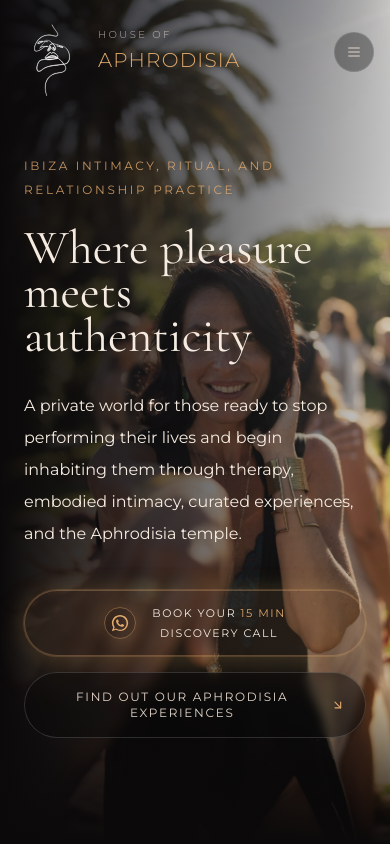
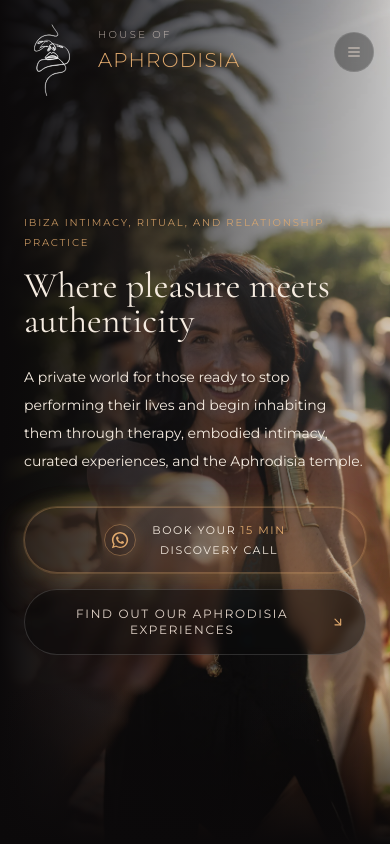
Before and after one commit to zetedi/aphro, a React (Vite) app: page / in a window 390 px wide. Shown: the top 844 px of the page. Built offline with nearby package versions, Linux system fonts and the light colour scheme.

Commit message:
Refinement.

```diff
--- a/src/components/Hero.jsx
+++ b/src/components/Hero.jsx
@@ -18,26 +18,26 @@ export default function Hero() {
 
       <NavBar activePath="/" />
 
-      <div className="relative z-10 mx-auto flex min-h-[calc(100vh-136px)] max-w-7xl items-center px-6 pb-16 pt-10 sm:px-10">
+      <div className="relative z-10 mx-auto flex min-h-[calc(100vh-136px)] max-w-7xl items-center px-6 pb-20 pt-8 sm:px-10 sm:pb-16 sm:pt-10">
         <motion.div
           initial={{ opacity: 0, y: 30 }}
           animate={{ opacity: 1, y: 0 }}
           transition={{ duration: 0.9, ease: "easeOut" }}
           className="max-w-4xl"
         >
-          <p className="mb-6 text-xs uppercase leading-6 tracking-[0.22em] text-gold/85 sm:tracking-[0.45em]">
+          <p className="mb-4 text-[10px] uppercase leading-5 tracking-[0.18em] text-gold/85 sm:mb-6 sm:text-xs sm:leading-6 sm:tracking-[0.45em]">
             Ibiza intimacy, ritual, and relationship practice
           </p>
-          <h1 className="max-w-4xl font-display text-5xl leading-[0.92] text-linen sm:text-7xl lg:text-[6.4rem]">
+          <h1 className="max-w-4xl font-display text-4xl leading-[0.96] text-linen sm:text-7xl sm:leading-[0.92] lg:text-[6.4rem]">
             Where pleasure meets authenticity
           </h1>
-          <p className="mt-8 max-w-2xl text-base leading-8 text-sand/82 sm:text-lg">
+          <p className="mt-6 max-w-2xl text-sm leading-7 text-sand/82 sm:mt-8 sm:text-lg sm:leading-8">
             A private world for those ready to stop performing their lives and
             begin inhabiting them through therapy, embodied intimacy, curated
             experiences, and the Aphrodisia temple.
           </p>
 
-          <div className="mt-10 flex flex-col gap-4 sm:flex-row sm:items-center">
+          <div className="mt-8 flex flex-col gap-4 sm:mt-10 sm:flex-row sm:items-center">
             <PrimaryLink href={whatsappLinks.houseDiscovery15}>
               <DiscoveryCallText minutes={15} />
             </PrimaryLink>
--- a/src/components/ScrollHint.jsx
+++ b/src/components/ScrollHint.jsx
@@ -33,13 +33,16 @@ export default function ScrollHint() {
   }
 
   return (
+    <div className="pointer-events-none fixed inset-x-0 bottom-0 z-40 flex h-20 items-end justify-center bg-gradient-to-t from-obsidian/90 via-obsidian/45 to-transparent pb-4">
       <button
         type="button"
         aria-label="Scroll down"
         onClick={() => window.scrollBy({ top: window.innerHeight * 0.82, behavior: "smooth" })}
-      className="fixed bottom-5 left-1/2 z-40 flex h-9 w-9 -translate-x-1/2 items-center justify-center rounded-full border border-gold/20 bg-obsidian/50 text-gold/75 shadow-glow backdrop-blur-md transition duration-300 hover:border-gold/35 hover:text-gold"
+        className="pointer-events-auto flex flex-col items-center text-gold/80 transition duration-300 hover:text-gold"
       >
-      <ChevronDown className="h-4 w-4" strokeWidth={1.5} />
+        <ChevronDown className="h-5 w-5" strokeWidth={1.5} />
+        <ChevronDown className="-mt-3 h-5 w-5" strokeWidth={1.5} />
       </button>
+    </div>
   );
 }
```
Lines whose indentation alone changed are shown as unchanged.
